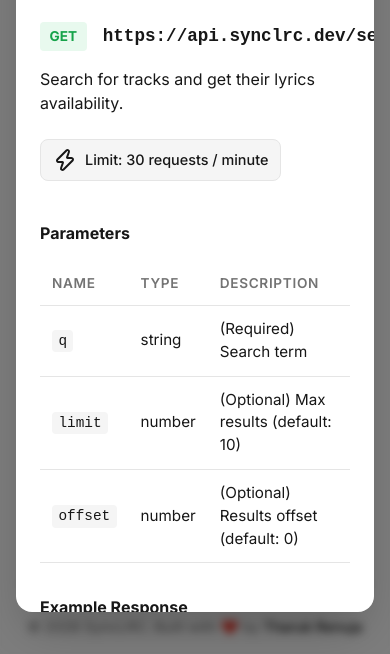
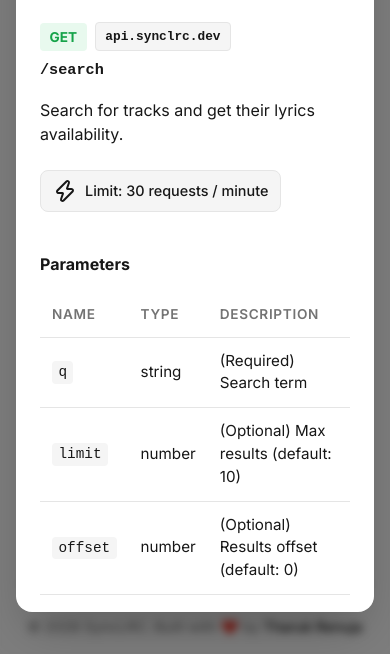
Before and after one commit to TharukRenuja/SyncLRC, a plain HTML site: page index.html in a window 390 px wide. Both pictures are taken after a click on the button 310 px from the left and 36 px from the top of the page. Shown: the part 190-844 px from the top of the page. Drawn offline with nearby package versions, Linux system fonts and the light colour scheme.

Commit message:
Updated SEO & Fixed some minor UI issues

```diff
--- a/index.html
+++ b/index.html
@@ -5,14 +5,20 @@
     <meta name="viewport" content="width=device-width, initial-scale=1.0" />
     <title>SyncLRC — Lyrics Finder</title>
     <link rel="icon" type="image/x-icon" href="static/favicon.ico" />
-    <meta name="description" content="A simple lyrics finder with support for Karaoke (Word-by-Word), Synced (LRC), and Plain lyrics." />
-    <meta name="keywords" content="lyrics, karaoke, lrc, synced lyrics, plain lyrics, music lyrics, song lyrics, lyrics finder, word by word karaoke" />
+    <link rel="canonical" href="https://synclrc.dev/" />
+    <meta name="description" content="A simple lyrics finder with support for Karaoke (Word-by-Word), Synced (LRC), and Plain lyrics. Search and export lyrics in multiple formats for free." />
+    <meta name="keywords" content="lyrics, karaoke, lrc, synced lyrics, plain lyrics, music lyrics, song lyrics, lyrics finder, word by word karaoke, lyrics api" />
     <meta name="author" content="Tharuk Renuja" />
+    <meta name="robots" content="index, follow" />
+    <meta name="theme-color" content="#fafafa" media="(prefers-color-scheme: light)" />
+    <meta name="theme-color" content="#0a0a0a" media="(prefers-color-scheme: dark)" />
+    <meta name="application-name" content="SyncLRC" />
     <meta property="og:title" content="SyncLRC — Lyrics Finder" />
     <meta property="og:description" content="A simple lyrics finder with support for Karaoke (Word-by-Word), Synced (LRC), and Plain lyrics." />
     <meta property="og:type" content="website" />
-    <meta property="og:url" content="https://synclrc.tharuk.pro" />
-    <meta name="twitter:card" content="summary" />
+    <meta property="og:url" content="https://synclrc.dev" />
+    <meta property="og:site_name" content="SyncLRC" />
+    <meta name="twitter:card" content="summary_large_image" />
     <meta name="twitter:title" content="SyncLRC — Lyrics Finder" />
     <meta name="twitter:description" content="A simple lyrics finder with support for Karaoke (Word-by-Word), Synced (LRC), and Plain lyrics." />
     <link rel="stylesheet" href="static/css/style.css" />
@@ -104,7 +110,7 @@
           <div class="api-section active" id="api-search">
             <div class="api-endpoint-header">
               <span class="method get">GET</span>
-              <span class="url">https://api.synclrc.dev/search</span>
+              <span class="endpoint">api.synclrc.dev</span><span class="path">/search</span>
             </div>
             <p>Search for tracks and get their lyrics availability.</p>
 
@@ -161,7 +167,7 @@
           <div class="api-section" id="api-lyrics">
             <div class="api-endpoint-header">
               <span class="method get">GET</span>
-              <span class="url">https://api.synclrc.dev/lyrics</span>
+              <span class="endpoint">api.synclrc.dev</span><span class="path">/lyrics</span>
             </div>
             <p>Fetch lyrics for a specific track.</p>
 
@@ -229,7 +235,7 @@
           <div class="api-section" id="api-by-id">
             <div class="api-endpoint-header">
               <span class="method get">GET</span>
-              <span class="url">https://api.synclrc.dev/lyrics/{id}</span>
+              <span class="endpoint">api.synclrc.dev</span><span class="path">/lyrics/{id}</span>
             </div>
             <p>Fetch lyrics by the track's canonical ID (returned by search or lyrics endpoints).</p>
 
--- /dev/null
+++ b/robots.txt
@@ -0,0 +1,4 @@
+User-agent: *
+Allow: /
+
+Sitemap: https://synclrc.dev/sitemap.xml
--- a/static/css/style.css
+++ b/static/css/style.css
@@ -450,45 +450,6 @@
 }
 
 /* Mobile Adjustments */
-@media (max-width: 600px) {
-  .app-container {
-    padding: 1rem;
-  }
-
-  header {
-    margin-bottom: 2rem;
-  }
-
-  .track-info {
-    gap: 1rem;
-  }
-
-  .track-info img {
-    width: 64px;
-    height: 64px;
-  }
-
-  .track-details h2 {
-    font-size: 1.25rem;
-  }
-
-  .track-details p {
-    font-size: 0.95rem;
-  }
-
-  .tabs {
-    gap: 1rem;
-  }
-
-  .tab {
-    font-size: 0.85rem;
-  }
-
-  .lyrics-content {
-    font-size: 1rem;
-  }
-}
-
 footer {
   margin-top: 2rem;
   padding-top: 2rem;
@@ -647,10 +608,27 @@
   color: #16a34a;
 }
 
-.url {
+.endpoint {
+  font-family: monospace;
+  font-size: 0.85rem;
+  font-weight: 700;
+  padding: 0.25rem 0.6rem;
+  border-radius: 4px;
+  background: var(--input-bg);
+  color: var(--text-primary);
+  border: 1px solid var(--border-color);
+  white-space: nowrap;
+}
+
+.path {
   font-family: monospace;
   font-size: 1.1rem;
   font-weight: 600;
+  color: var(--text-primary);
+  word-break: break-word;
+  overflow-wrap: anywhere;
+  min-width: 0;
+  flex: 1;
 }
 
 .rate-limit-badge {
@@ -713,3 +691,56 @@
   color: var(--text-primary);
   border: 1px solid var(--border-color);
 }
+
+@media (max-width: 600px) {
+  .app-container {
+    padding: 1rem;
+  }
+
+  header {
+    margin-bottom: 2rem;
+  }
+
+  .track-info {
+    gap: 1rem;
+  }
+
+  .track-info img {
+    width: 64px;
+    height: 64px;
+  }
+
+  .track-details h2 {
+    font-size: 1.25rem;
+  }
+
+  .track-details p {
+    font-size: 0.95rem;
+  }
+
+  .tabs {
+    gap: 1rem;
+  }
+
+  .tab {
+    font-size: 0.85rem;
+  }
+
+  .lyrics-content {
+    font-size: 1rem;
+  }
+
+  .api-endpoint-header {
+    flex-wrap: wrap;
+    gap: 0.5rem;
+  }
+
+  .endpoint {
+    font-size: 0.8rem;
+  }
+
+  .path {
+    font-size: 0.95rem;
+    flex: 0 0 100%;
+  }
+}
--- a/static/js/script.js
+++ b/static/js/script.js
@@ -1,5 +1,4 @@
-const DEV = location.hostname === 'localhost' || location.hostname === '127.0.0.1' || location.protocol === 'file:';
-const API_BASE = DEV ? 'http://localhost:8787' : 'https://api.synclrc.dev';
+const API_BASE = 'https://api.synclrc.dev';
 
 document.addEventListener('DOMContentLoaded', () => {
     const searchInput = document.getElementById('search-input');
```
Also changed, not shown: sitemap.xml (added, +8 -0 lines).
